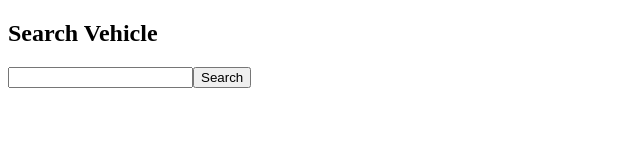
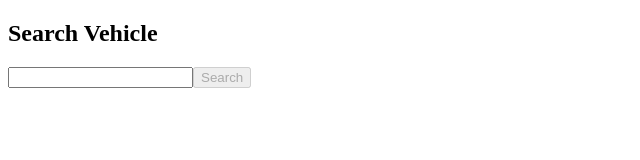
Before and after one commit to kulcsarrudolf/react-search-component, a React (Create React App) app: page / in a window 1280 px wide. Shown: the top 160 px of the page, without its empty margins (0-640 px from the left). Built offline with nearby package versions, Linux system fonts and the light colour scheme.

Commit message:
SearchCar updates

```diff
--- a/src/components/search/SearchCar.jsx
+++ b/src/components/search/SearchCar.jsx
@@ -3,40 +3,63 @@ import React, { useState } from "react";
 import SearchCarById from "./SearchCarById";
 import SearchCarByColor from "./SearchCarByColor";
 
+import { isValidCarId } from "./../../utils/carValidation";
+import { isValidCarColor } from "./../../utils/carValidation";
+import { isValidInput } from "./../../utils/carValidation";
+
 const SearchCar = () => {
   const [searchingValue, setSearchingValue] = useState("");
-  const [search, setSearch] = useState(null);
+  const [validSearchingValue, setValidSearchingValue] = useState(null);
+  const [searchButtonDisabled, disableSearchButton] = useState(true);
+  const [searchType, setSearchType] = useState(null);
 
   const handleSearchInputChange = (e) => {
-    setSearch(null);
     setSearchingValue(e.target.value);
+
+    if (isValidInput(e.target.value)) {
+      disableSearchButton(false);
+    } else {
+      disableSearchButton(true);
+    }
   };
 
   const handleSearchClick = () => {
-    if (searchingValue.length === 12) {
-      setSearch("SEARCH_BY_ID");
+    disableSearchButton(true);
+    setValidSearchingValue(searchingValue);
+
+    if (isValidCarId(searchingValue)) {
+      setSearchType("SEARCH_BY_ID");
+    } else if (isValidCarColor(searchingValue)) {
+      setSearchType("SEARCH_BY_COLOR");
     } else {
-      setSearch("SEARCH_BY_COLOR");
+      setSearchType(null);
     }
   };
 
   return (
     <>
       <h2>Search Vehicle</h2>
+
       <input
         type="text"
         onChange={handleSearchInputChange}
         value={searchingValue}
       />
-      <button onClick={handleSearchClick}>Search</button>
 
-      {search === "SEARCH_BY_ID" && <SearchCarById carId={searchingValue} />}
-      {search === "SEARCH_BY_COLOR" && (
+      <button disabled={searchButtonDisabled} onClick={handleSearchClick}>
+        Search
+      </button>
+
+      {searchType === "SEARCH_BY_ID" && (
+        <SearchCarById carId={validSearchingValue} />
+      )}
+
+      {searchType === "SEARCH_BY_COLOR" && (
         <SearchCarByColor
-          color={searchingValue}
+          color={validSearchingValue}
           selectCar={(carId) => {
-            setSearchingValue(carId);
-            setSearch("SEARCH_BY_ID");
+            setValidSearchingValue(carId);
+            setSearchType("SEARCH_BY_ID");
           }}
         />
       )}
```
